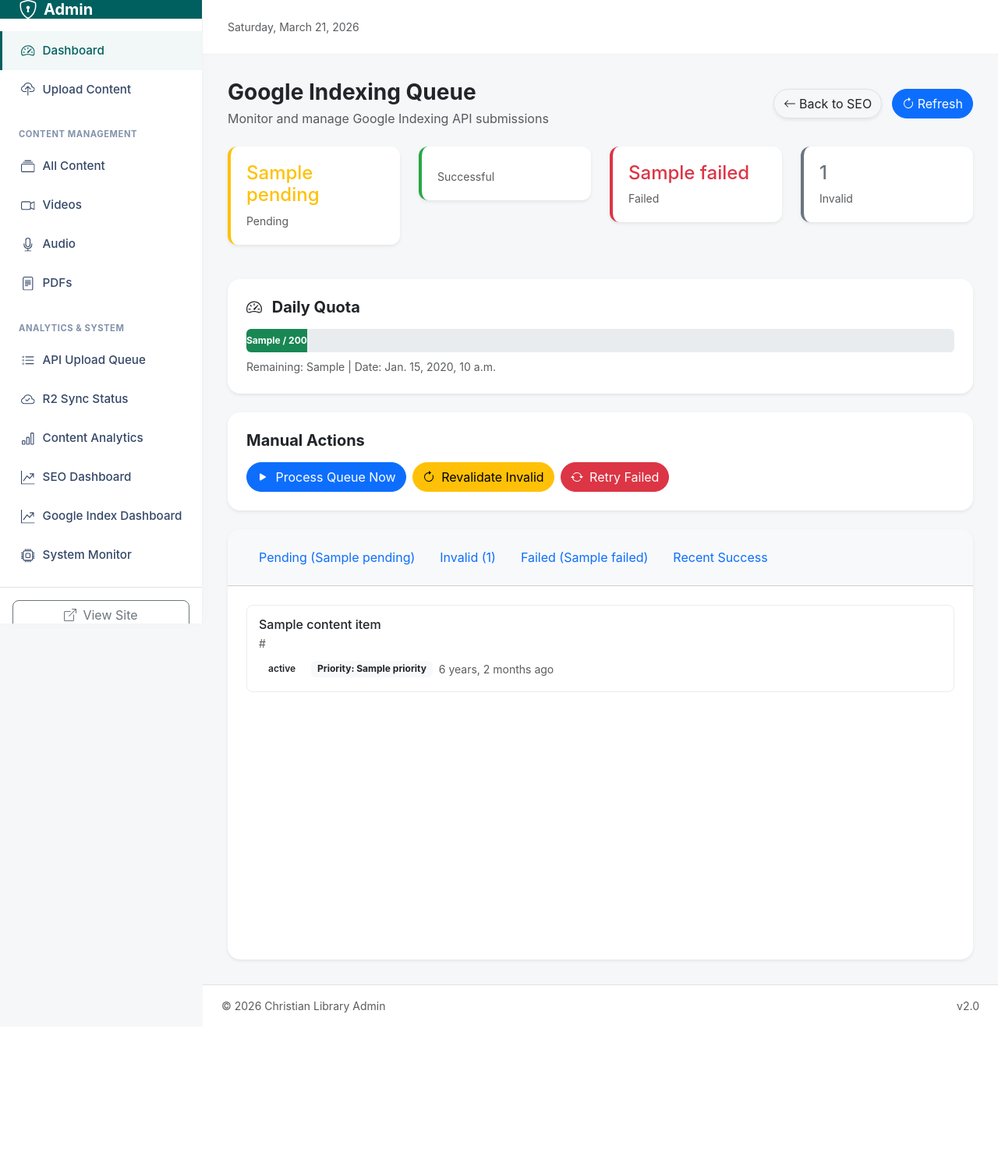
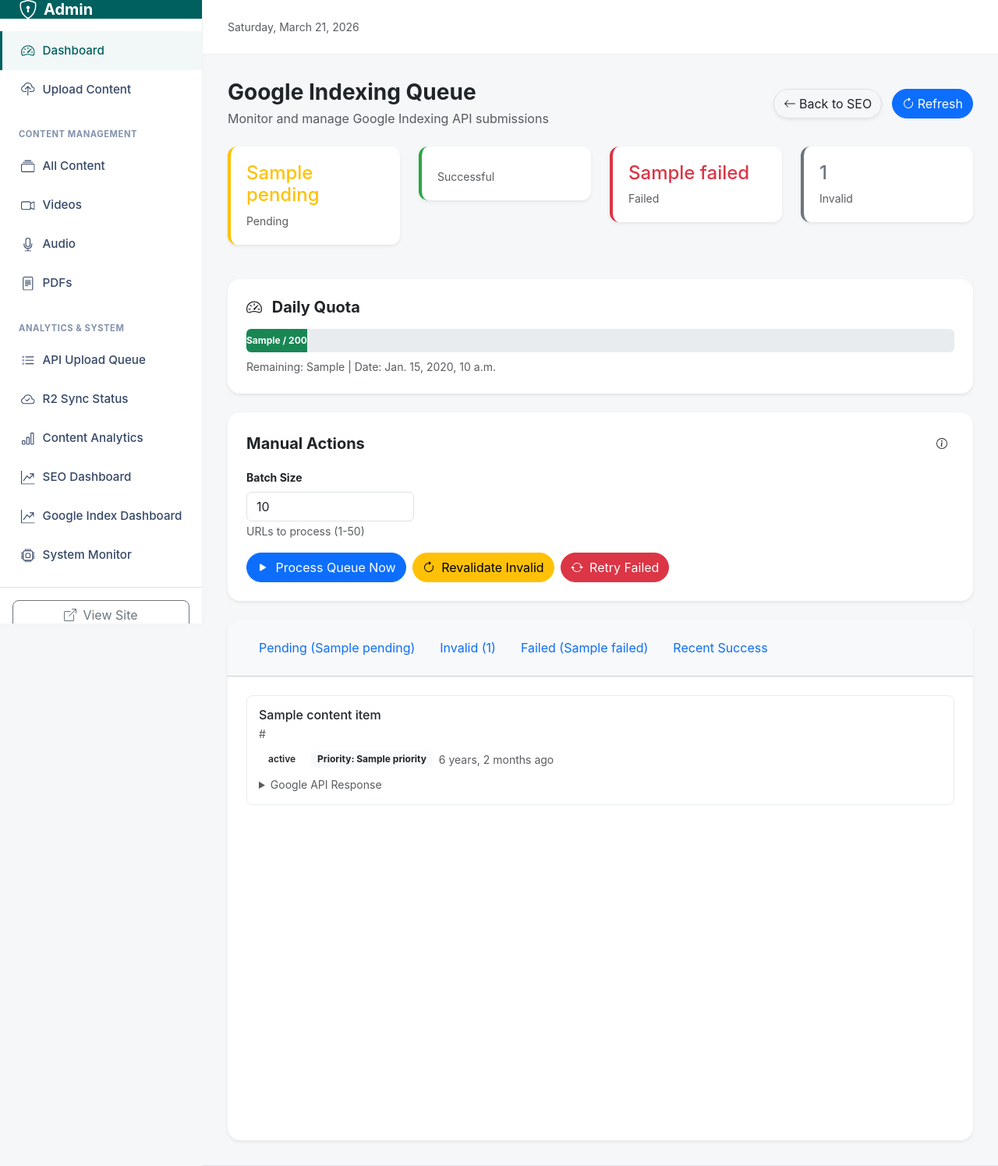
Before and after one commit to JoethonDev/christian_library, a Django app: template backend/templates/admin/indexing_queue_dashboard.html in a window 1280 px wide. Shown: the top 1496 px of the page at 78% size. Before the commit the page ends 1299 px from the top, so only its background shows below. Run offline with Django 5.2, Linux system fonts and the light colour scheme; the template is opened without the code that fills it: most values are stand-ins (such as "Sample title", 1, 10 or a date in 2020); parts of the project's set-up code (start-up, migrations or seed data) failed here and were passed over; some libraries are stand-ins or nearby versions.

Commit message:
update queue processing batch

```diff
--- a/backend/templates/admin/indexing_queue_dashboard.html
+++ b/backend/templates/admin/indexing_queue_dashboard.html
@@ -111,7 +111,19 @@
 <!-- Action Buttons -->
 <div class="card border-0 shadow-sm rounded-4 mb-4">
     <div class="card-body p-4">
-        <h5 class="fw-bold mb-3">{% trans "Manual Actions" %}</h5>
+        <div class="d-flex justify-content-between align-items-center mb-3">
+            <h5 class="fw-bold mb-0">{% trans "Manual Actions" %}</h5>
+            <button type="button" class="btn btn-sm btn-outline-info rounded-circle" data-bs-toggle="modal" data-bs-target="#google-response-info">
+                <svg class="bi" width="16" height="16"><use href="#bi-info-circle"/></svg>
+            </button>
+        </div>
+        <div class="row g-3 mb-3">
+            <div class="col-md-3">
+                <label for="batch-size" class="form-label small fw-bold">{% trans "Batch Size" %}</label>
+                <input type="number" id="batch-size" class="form-control" value="10" min="1" max="50">
+                <small class="text-muted">{% trans "URLs to process (1-50)" %}</small>
+            </div>
+        </div>
         <div class="d-flex gap-2">
             <button onclick="processQueue()" class="btn btn-primary rounded-pill" id="process-btn">
                 <svg class="bi me-1" width="16" height="16"><use href="#bi-play-fill"/></svg>
@@ -125,6 +137,44 @@
                 <svg class="bi me-1" width="16" height="16"><use href="#bi-arrow-repeat"/></svg>
                 {% trans "Retry Failed" %}
             </button>
+        </div>
+    </div>
+</div>
+
+<!-- Google Response Info Modal -->
+<div class="modal fade" id="google-response-info" tabindex="-1">
+    <div class="modal-dialog modal-lg">
+        <div class="modal-content">
+            <div class="modal-header">
+                <h5 class="modal-title">{% trans "Understanding Google API Responses" %}</h5>
+                <button type="button" class="btn-close" data-bs-dismiss="modal"></button>
+            </div>
+            <div class="modal-body">
+                <h6 class="fw-bold">{% trans "Successful Response" %}</h6>
+                <p class="text-muted small">{% trans "When Google successfully receives your URL submission:" %}</p>
+                <pre class="bg-light p-3 rounded small mb-4"><code>{
+  "urlNotificationMetadata": {
+    "url": "https://example.com/page",
+    "latestUpdate": {
+      "url": "https://example.com/page",
+      "type": "URL_UPDATED",
+      "notifyTime": "2024-01-15T10:30:00Z"
+    }
+  }
+}</code></pre>
+
+                <h6 class="fw-bold">{% trans "Common Error Responses" %}</h6>
+                <ul class="small">
+                    <li><strong>QUOTA_EXCEEDED:</strong> {% trans "200 requests/day limit reached. URLs will be queued for next day." %}</li>
+                    <li><strong>PERMISSION_DENIED:</strong> {% trans "Service account not authorized in Google Search Console." %}</li>
+                    <li><strong>HTTP_400:</strong> {% trans "Invalid URL format or action type." %}</li>
+                    <li><strong>HTTP_403:</strong> {% trans "Site ownership not verified in Search Console." %}</li>
+                </ul>
+
+                <div class="alert alert-info mt-3">
+                    <strong>{% trans "Note:" %}</strong> {% trans "Successful submission doesn't guarantee immediate indexing. Google will review and index content based on quality and relevance. Check Google Search Console for indexing status." %}
+                </div>
+            </div>
         </div>
     </div>
 </div>
@@ -179,6 +229,12 @@
                                     </div>
                                 </div>
                             </div>
+                            {% if item.google_response %}
+                            <details class="mt-2">
+                                <summary class="text-muted small" style="cursor: pointer;">{% trans "Google API Response" %}</summary>
+                                <pre class="bg-light p-2 rounded mt-2 small" style="max-height: 200px; overflow-y: auto;"><code>{{ item.google_response|safe }}</code></pre>
+                            </details>
+                            {% endif %}
                         </div>
                     {% endfor %}
                 {% else %}
@@ -204,6 +260,12 @@
                                     <span class="status-badge status-{{ item.status }}">{{ item.get_status_display }}</span>
                                 </div>
                             </div>
+                            {% if item.google_response %}
+                            <details class="mt-2">
+                                <summary class="text-muted small" style="cursor: pointer;">{% trans "Google API Response" %}</summary>
+                                <pre class="bg-light p-2 rounded mt-2 small" style="max-height: 200px; overflow-y: auto;"><code>{{ item.google_response|safe }}</code></pre>
+                            </details>
+                            {% endif %}
                         </div>
                     {% endfor %}
                 {% else %}
@@ -235,6 +297,12 @@
                                     </div>
                                 </div>
                             </div>
+                            {% if item.google_response %}
+                            <details class="mt-2">
+                                <summary class="text-danger small" style="cursor: pointer;">{% trans "Google API Response (Error)" %}</summary>
+                                <pre class="bg-light p-2 rounded mt-2 small" style="max-height: 200px; overflow-y: auto;"><code>{{ item.google_response|safe }}</code></pre>
+                            </details>
+                            {% endif %}
                         </div>
                     {% endfor %}
                 {% else %}
@@ -262,6 +330,12 @@
                                     </div>
                                 </div>
                             </div>
+                            {% if item.google_response %}
+                            <details class="mt-2">
+                                <summary class="text-success small" style="cursor: pointer;">{% trans "Google API Response (Success)" %}</summary>
+                                <pre class="bg-light p-2 rounded mt-2 small" style="max-height: 200px; overflow-y: auto;"><code>{{ item.google_response|safe }}</code></pre>
+                            </details>
+                            {% endif %}
                         </div>
                     {% endfor %}
                 {% else %}
@@ -278,20 +352,25 @@ function refreshStats() {
 }
 
 function processQueue() {
+    const batchSize = parseInt(document.getElementById('batch-size').value) || 10;
+
     showConfirmation(
         '{% trans "Process pending items now? This will use your daily quota." %}',
-        null,
+        '<strong>{% trans "Batch size:" %}</strong> ' + batchSize + ' {% trans "URLs" %}',
         function() {
             const btn = document.getElementById('process-btn');
             btn.disabled = true;
             btn.innerHTML = '<span class="spinner-border spinner-border-sm me-1"></span>{% trans "Processing..." %}';
 
+            const formData = new FormData();
+            formData.append('batch_size', batchSize);
+
             fetch('{% url "frontend_api:api_process_indexing_queue" %}', {
                 method: 'POST',
                 headers: {
-                    'X-CSRFToken': '{{ csrf_token }}',
-                    'Content-Type': 'application/json'
-                }
+                    'X-CSRFToken': '{{ csrf_token }}'
+                },
+                body: formData
             })
             .then(response => response.json())
             .then(data => {
```
Also changed, not shown: backend/apps/frontend_api/admin_views.py (+15 -3 lines), backend/templates/admin/seo_reindex.html (+14 -1 lines).
